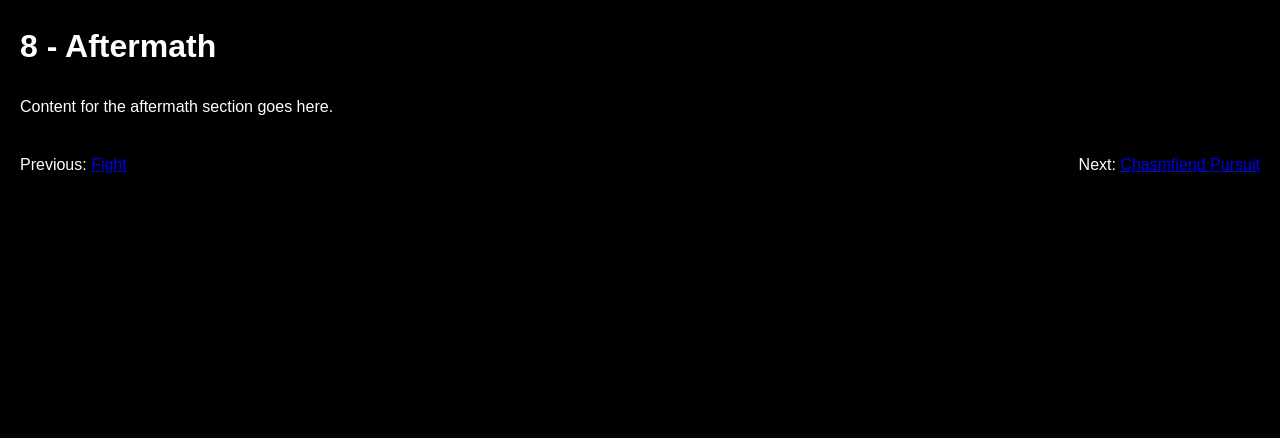
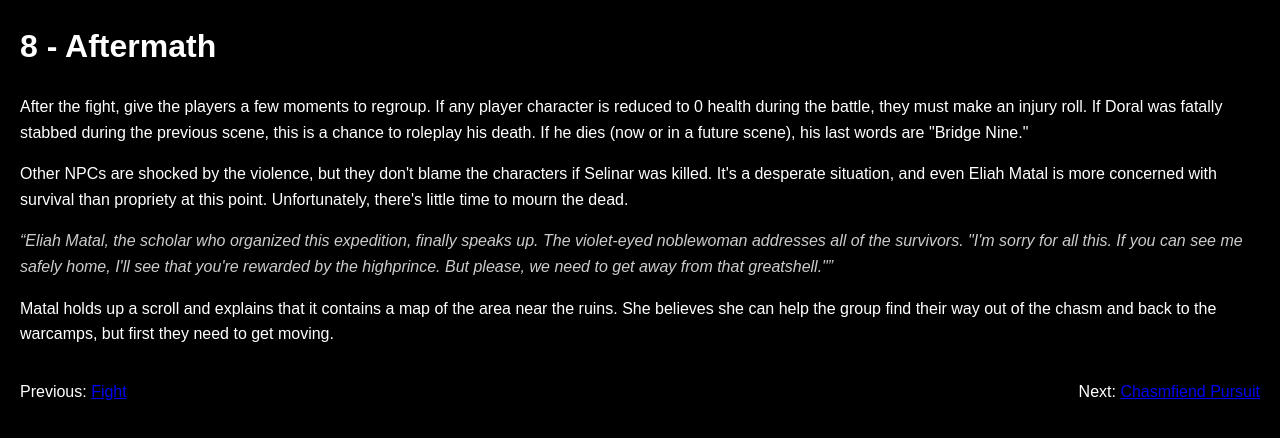
Before and after one commit to sksalter503/Gamemaster-Webserver, a plain HTML site: page 8-Aftermath.html in a window 1280 px wide. Drawn offline with Linux system fonts and the light colour scheme.

Commit message:
moving to desktop

```diff
--- a/8-Aftermath.html
+++ b/8-Aftermath.html
@@ -10,7 +10,17 @@
 
 <body>
     <h1>8 - Aftermath</h1>
-    <p>Content for the aftermath section goes here.</p>
+    <p>After the fight, give the players a few moments to regroup. If any player character is reduced to 0 health during
+        the battle, they must make an injury roll. If Doral was fatally stabbed during the previous scene, this is a
+        chance to roleplay his death. If he dies (now or in a future scene), his last words are "Bridge Nine."</p>
+    <p>Other NPCs are shocked by the violence, but they don't blame the characters if Selinar was killed. It's a
+        desperate situation, and even Eliah Matal is more concerned with survival than propriety at this point.
+        Unfortunately, there's little time to mourn the dead.</p>
+    <q>Eliah Matal, the scholar who organized this expedition, finally speaks up. The violet-eyed noblewoman addresses
+        all of the survivors. "I'm sorry for all this. If you can see me safely home, I'll see that you're rewarded by
+        the highprince. But please, we need to get away from that greatshell."</q>
+    <p>Matal holds up a scroll and explains that it contains a map of the area near the ruins. She believes she can help
+        the group find their way out of the chasm and back to the warcamps, but first they need to get moving.</p>
     <div style="display:grid; grid-template-columns: 1fr 1fr;">
         <p style="text-align: left;">Previous: <a href="7-Fight.html">Fight</a></p>
         <p style="text-align: right;">Next: <a href="9-Chasmfiend-Pursuit.html">Chasmfiend Pursuit</a></p>
```
Also changed, not shown: 9-Chasmfiend-Pursuit.html (added, +23 -0 lines).
